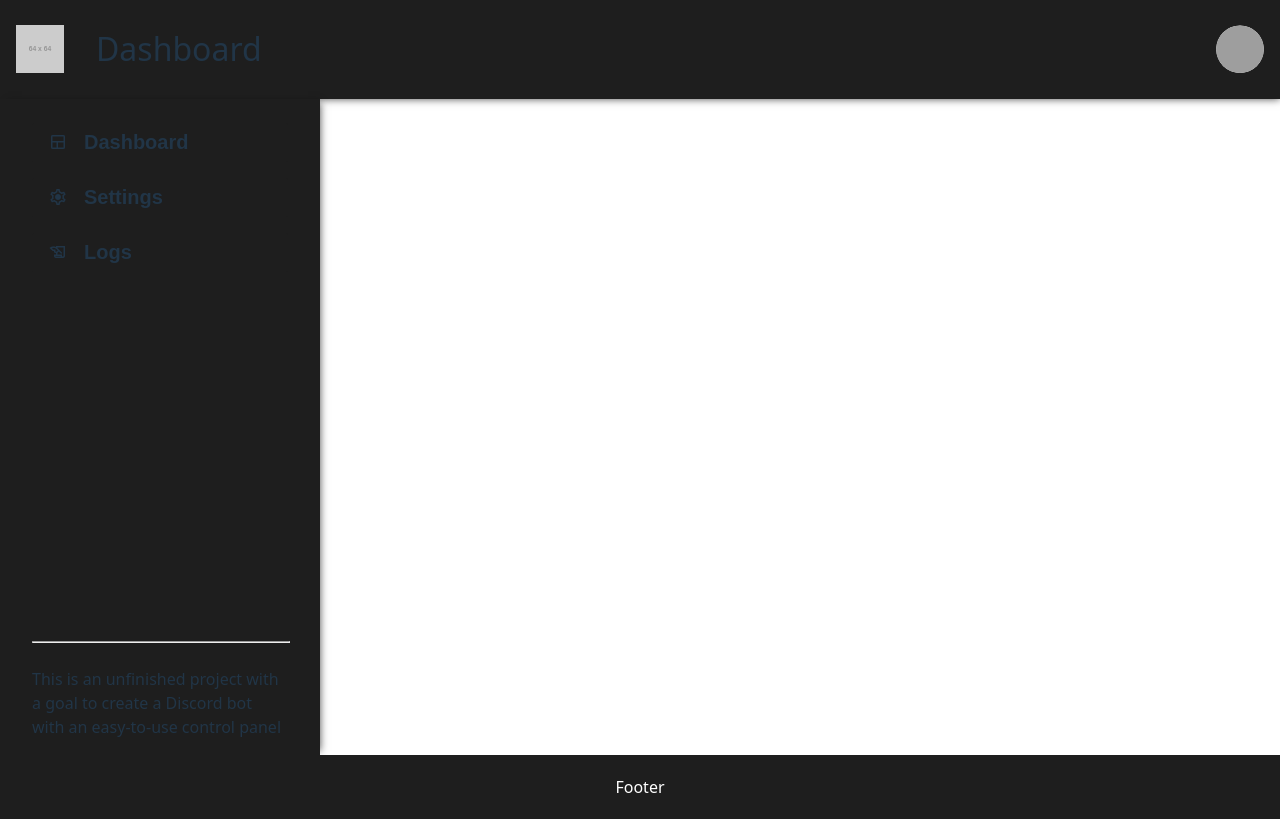
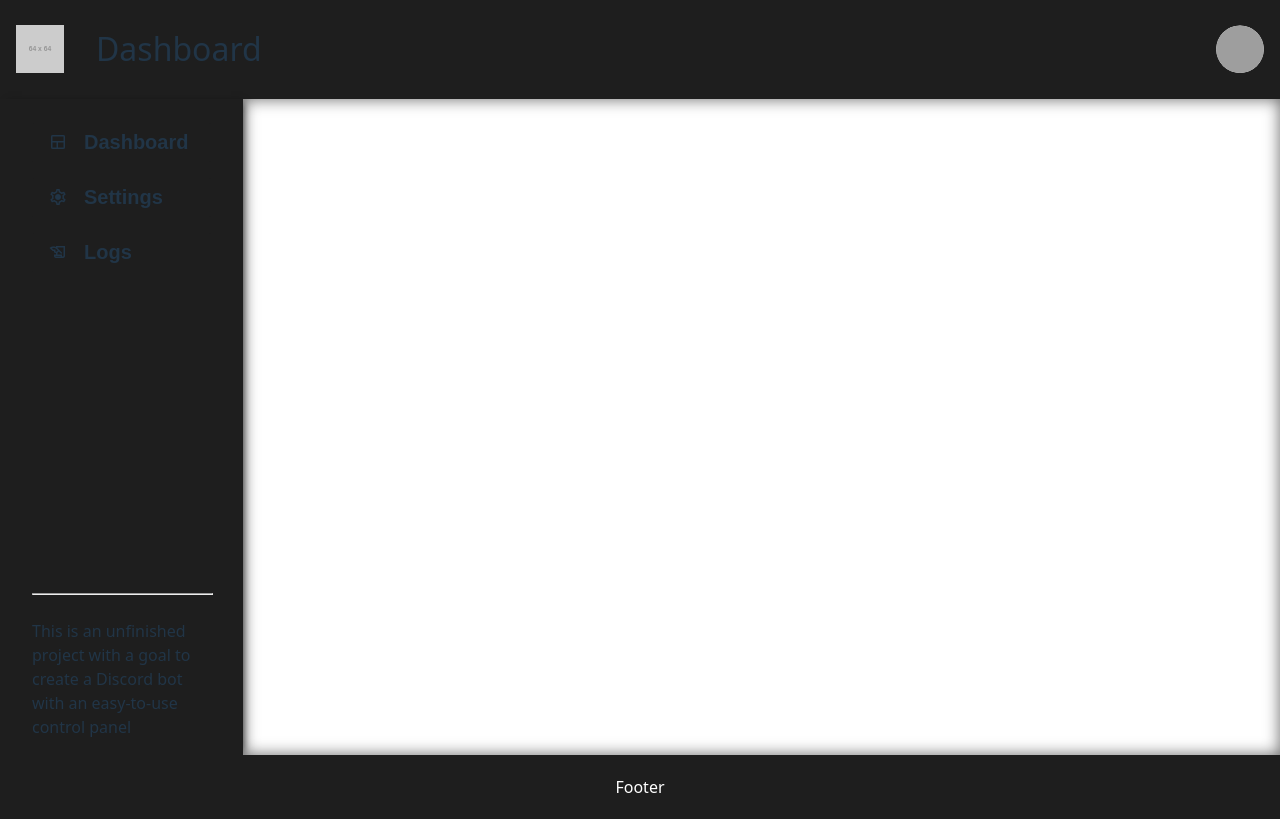
Before and after one commit to tnikFi/discord-bot-ui, a React (Vite) app: page / in a window 1280 px wide. Built offline with nearby package versions, Linux system fonts and the light colour scheme; grey boxes are pictures that could not be loaded.

Commit message:
Added page content

```diff
--- a/src/components/ContentWrapper.tsx
+++ b/src/components/ContentWrapper.tsx
@@ -1,13 +1,15 @@
 import React from 'react';
 import { Box, Stack } from '@mui/material';
 import Sidebar from './Sidebar';
+import Page from '../pages/dashboard/Page';
 
 const ContentWrapper = () => {
     return (
-        <Stack sx={{ flexDirection: { sx: 'column', md: 'row', sd: 'row' }, flexGrow: '1 !important' }}>
+        <Stack sx={{ flexFlow: 'row nowrap', flexGrow: '1 !important' }}>
             <Box sx={{ height: 'calc(90vh - 4rem)'}}>
                 <Sidebar />
             </Box>
+            <Page />
         </Stack>
     );
 };
--- a/src/components/Header.module.css
+++ b/src/components/Header.module.css
@@ -6,7 +6,6 @@
     padding: 1rem 1rem;
     gap: 2rem;
     background-color: var(--secondary-background-color);
-    box-shadow: 0 0 0.5rem rgba(0, 0, 0, 0.7);
 }
 
 .logo {
--- /dev/null
+++ b/src/pages/dashboard/Page.module.css
@@ -0,0 +1,5 @@
+.container {
+    box-shadow: inset 0 0 16px 0 rgba(0, 0, 0, 0.6);
+    width: 100%;
+    padding: 2rem;
+}
--- /dev/null
+++ b/src/pages/dashboard/Page.tsx
@@ -0,0 +1,12 @@
+import React from 'react';
+import styles from './Page.module.css';
+
+const Page = () => {
+    return (
+        <div className={styles.container}>
+
+        </div>
+    );
+};
+
+export default Page;
```
